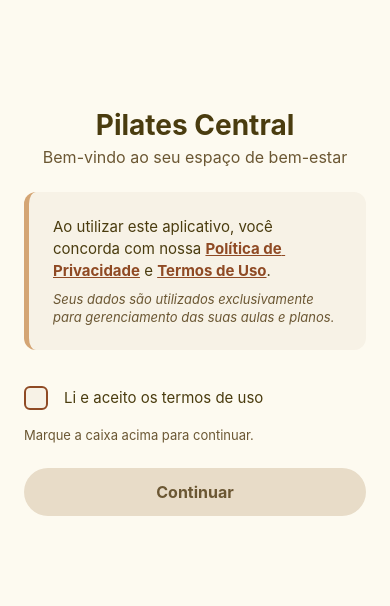
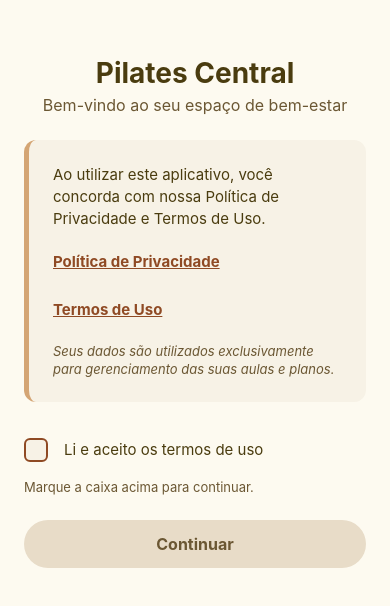
Before and after one commit to KohiJow/Pilates-Central, a React Native app: screen /Welcome in a window 390 px wide. Shown: the part 110-716 px from the top of the page. Built offline with nearby package versions, Linux system fonts and the light colour scheme.

Commit message:
poe os links dos termos em linhas proprias com area de toque de 48

```diff
--- a/screens/WelcomeScreen.js
+++ b/screens/WelcomeScreen.js
@@ -1,24 +1,25 @@
 import React, { useState } from 'react';
-import { StyleSheet, Text, View } from 'react-native';
+import { Pressable, StyleSheet, Text, View } from 'react-native';
 import PropTypes from 'prop-types';
 import Tela from '../components/Tela';
 import Cabecalho from '../components/Cabecalho';
 import Checkbox from '../components/Checkbox';
 import Botao from '../components/Botao';
 import { mostrarAlerta } from '../utils/alerta';
-import { cores, espacamento, raio, tipografia } from '../theme';
+import { alvoToque, cores, espacamento, raio, tipografia } from '../theme';
 
 const AVISO_DOCUMENTO = 'O texto completo ainda não está disponível no app.';
 
+// Link em linha propria, e nao dentro do paragrafo, para ter area de toque de 48.
 function LinkDocumento({ titulo }) {
   return (
-    <Text
-      style={styles.link}
+    <Pressable
+      onPress={() => mostrarAlerta(titulo, AVISO_DOCUMENTO)}
+      style={({ pressed }) => [styles.linkLinha, pressed && styles.linkPressionado]}
       accessibilityRole="link"
-      onPress={() => mostrarAlerta(titulo, AVISO_DOCUMENTO)}
     >
-      {titulo}
-    </Text>
+      <Text style={styles.link}>{titulo}</Text>
+    </Pressable>
   );
 }
 
@@ -39,10 +40,11 @@ export default function WelcomeScreen({ navigation }) {
 
       <View style={styles.termos}>
         <Text style={styles.termosTexto}>
-          Ao utilizar este aplicativo, você concorda com nossa{' '}
-          <LinkDocumento titulo="Política de Privacidade" /> e{' '}
-          <LinkDocumento titulo="Termos de Uso" />.
+          Ao utilizar este aplicativo, você concorda com nossa Política de Privacidade e
+          Termos de Uso.
         </Text>
+        <LinkDocumento titulo="Política de Privacidade" />
+        <LinkDocumento titulo="Termos de Uso" />
         <Text style={styles.termosRodape}>
           Seus dados são utilizados exclusivamente para gerenciamento das suas aulas e planos.
         </Text>
@@ -89,8 +91,18 @@ const styles = StyleSheet.create({
   termosRodape: {
     ...tipografia.legenda,
     fontStyle: 'italic',
+    marginTop: espacamento.sm,
+  },
+  linkLinha: {
+    minHeight: alvoToque,
+    justifyContent: 'center',
+    alignSelf: 'flex-start',
+  },
+  linkPressionado: {
+    opacity: 0.6,
   },
   link: {
+    ...tipografia.corpo,
     color: cores.primaria,
     fontWeight: '700',
     textDecorationLine: 'underline',
```
Also changed, not shown: 1 other file (tests, documents, lock files or other folders).
